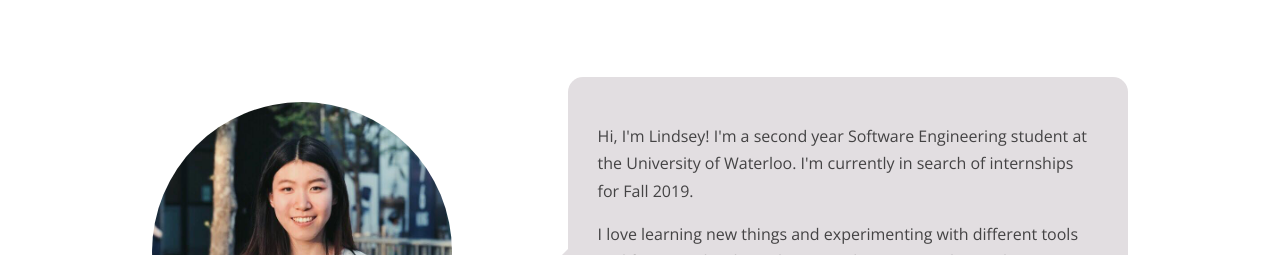
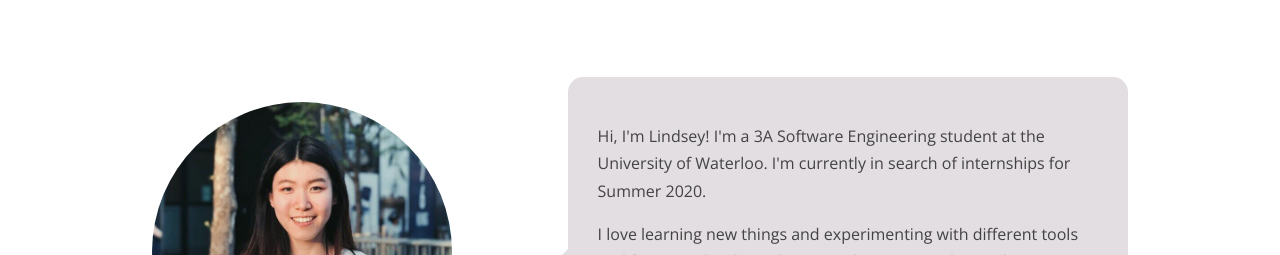
Before and after one commit to lindseyjin/lindseyjin.me, a Vue app: page /#/ in a window 1280 px wide. Shown: the part 1000-1255 px from the top of the page. Built offline with nearby package versions, Linux system fonts and the light colour scheme; a web font is replaced by a local one; what vue-typer would draw is missing.

Commit message:
updating bio

```diff
--- a/src/components/about-me.vue
+++ b/src/components/about-me.vue
@@ -11,7 +11,7 @@
       <div class="speech-bubble">
         <p>
           Hi, I'm Lindsey!
-          I'm a second year Software Engineering student at the University of Waterloo. I'm currently in search of internships for Fall 2019.
+          I'm a 3A Software Engineering student at the University of Waterloo. I'm currently in search of internships for Summer 2020.
         </p>
         <p>
           I love learning new things and experimenting with different tools and frameworks, through personal projects and attending <a href="https://devpost.com/lindseyjin" target="_blank">hackathons</a>.
```
